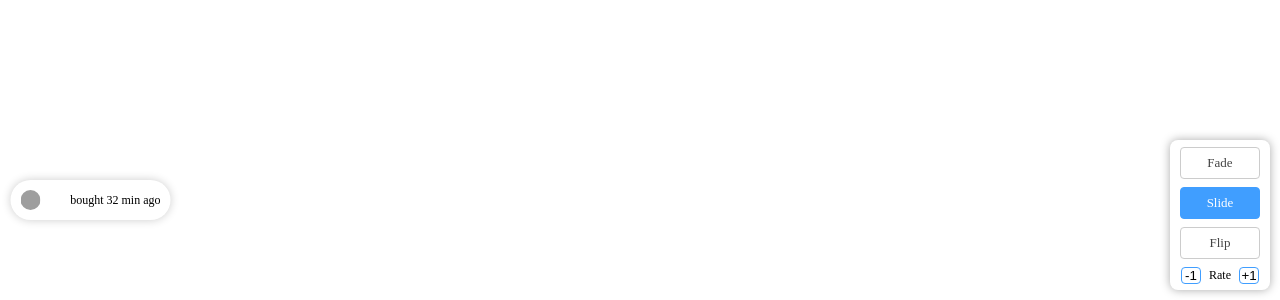
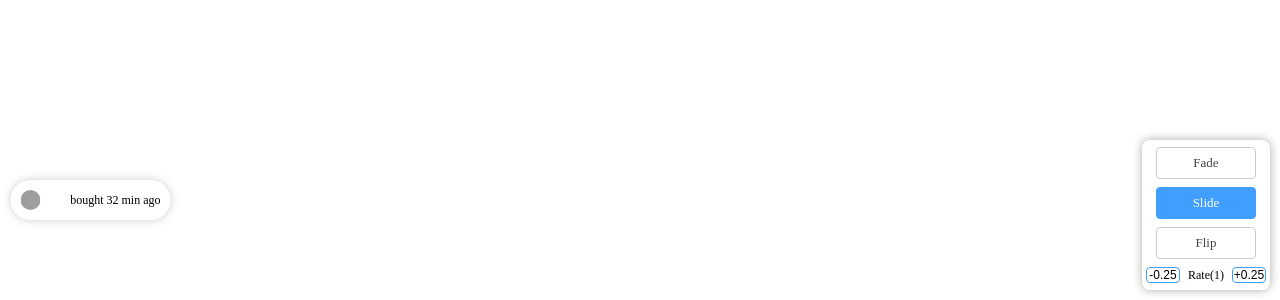
Before and after one commit to zeroter/animation, a React app: page / in a window 1280 px wide. Shown: the part 500-800 px from the top of the page. Built offline with nearby package versions, Linux system fonts and the light colour scheme; grey boxes are pictures that could not be loaded; the HTML template or start-up script is replaced by a standard one.

Commit message:
feat：新增动画时长控制

```diff
--- a/src/Animation/Entity.tsx
+++ b/src/Animation/Entity.tsx
@@ -84,7 +84,7 @@ const Entity: React.FC<EntityProps> = (props) => {
 
   return (
     <AnimationWrapper interval={props.interval}>
-      <Wrapper ref={ref} className={classNames('animate__animated', getAnimationClass(props.state, 'enter'))}>
+      <Wrapper ref={ref} className={classNames('animate__animated animation-duration-auto', getAnimationClass(props.state, 'enter'))}>
         <img src="https://res.ushopaid.com/static/logo/logo.svg" alt="" className="img" />
         <div className="content">bought 32 min ago</div>
       </Wrapper>
@@ -111,7 +111,9 @@ const getAnimationClass = (state: animationType, mode: 'enter' | 'leave') => {
 const AnimationWrapper = styled.div<{ interval: number }>`
   ${({ interval }) => {
     return `
-      animation-duration: ${interval}s;
+      .animation-duration-auto {
+        animation-duration: ${interval}s;
+      }
     `
   }}
 `
--- a/src/Animation/RightSetting.tsx
+++ b/src/Animation/RightSetting.tsx
@@ -3,7 +3,9 @@ import styled from 'styled-components'
 
 interface RightSettingProps {
   state: string
+  interval: number
   setState: (state: string) => void
+  setInterval: (interval: number) => void
 }
 const RightSetting: React.FC<RightSettingProps> = (props) => {
   const items = [
@@ -28,9 +30,21 @@ const RightSetting: React.FC<RightSettingProps> = (props) => {
         </div>
       ))}
       <div className="animation-rate">
-        <button>-1</button>
-        <div>Rate</div>
-        <button>+1</button>
+        <button
+          onClick={() => {
+            props.setInterval(Math.max(1, props.interval - 0.25))
+          }}
+        >
+          -0.25
+        </button>
+        <div>Rate({props.interval})</div>
+        <button
+          onClick={() => {
+            props.setInterval(props.interval + 0.25)
+          }}
+        >
+          +0.25
+        </button>
       </div>
     </Wrapper>
   )
@@ -38,7 +52,7 @@ const RightSetting: React.FC<RightSettingProps> = (props) => {
 
 const Wrapper = styled.div`
   position: fixed;
-  width: 100px;
+  width: 128px;
   height: 150px;
   border-radius: 8px;
 
@@ -54,7 +68,7 @@ const Wrapper = styled.div`
   gap: 8px;
 
   .item {
-    width: 80px;
+    width: 100px;
     height: 32px;
     border-radius: 4px;
     border: 1px solid #ccc;
@@ -86,7 +100,8 @@ const Wrapper = styled.div`
     font-size: 12px;
     gap: 8px;
     button {
-      width: 20px;
+      width: 34px;
+      font-size: 12px;
       background-color: #ffffff;
       border: 1px solid #409eff;
       border-radius: 4px;
--- a/src/Animation/index.tsx
+++ b/src/Animation/index.tsx
@@ -18,7 +18,7 @@ const Animation = () => {
   return (
     <div>
       <Entity state={state as animationType} interval={interval}></Entity>
-      <RightSetting setState={setState} state={state}></RightSetting>
+      <RightSetting setState={setState} state={state} interval={interval} setInterval={setInterval}></RightSetting>
     </div>
   )
 }
```
